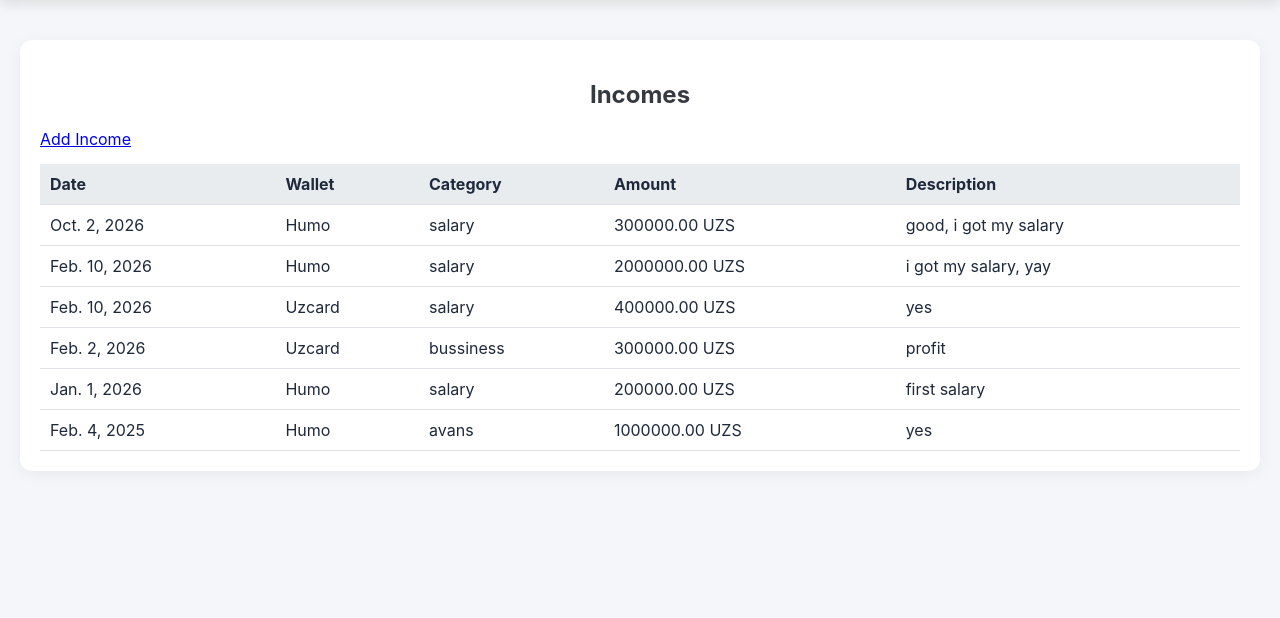
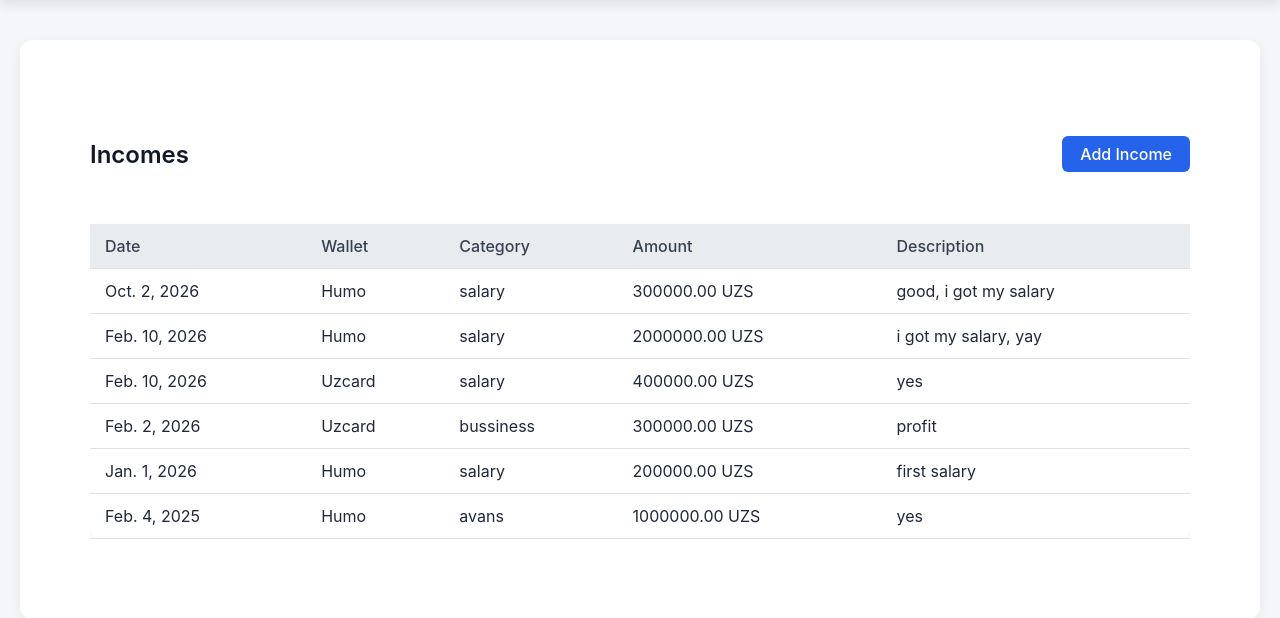
Before and after one commit to nijamila/project1, a Django app: page /en/transactions/incomes/ in a window 1280 px wide. Shown: the part 84-702 px from the top of the page. Run offline with Django 5.2, Linux system fonts and the light colour scheme; a user stored in the database is signed in; data comes from the database, SQL or seed files in the repository.

Commit message:
Refactor income list template for better UI
Updated the income list template to enhance styling and layout, including a new table design and improved button aesthetics.

```diff
--- a/apps/transactions/templates/transactions/income_list.html
+++ b/apps/transactions/templates/transactions/income_list.html
@@ -2,30 +2,42 @@
 {% block title %}Incomes{% endblock %}
 
 {% block content %}
-<h2>Incomes</h2>
-<a href="{% url 'transaction_income_create' %}">Add Income</a>
-<table>
-    <thead>
+<div style="max-width:1100px; margin:40px auto; padding:20px;">
+    <div style="display:flex; justify-content:space-between; align-items:center; margin-bottom:20px;">
+        <h2 style="color:#111827; font-weight:600;">Incomes</h2>
+        <a href="{% url 'transaction_income_create' %}"
+           style="background-color:#2563eb; color:#fff; padding:8px 18px; border-radius:6px; text-decoration:none; font-weight:500; transition:0.2s;">
+           Add Income
+        </a>
+    </div>
+
+    <div style="overflow-x:auto;">
+        <table style="width:100%; border-collapse:collapse; background:#fff; border-radius:10px; box-shadow:0 4px 12px rgba(0,0,0,0.05);">
+            <thead style="background:#f3f4f6;">
                 <tr>
-            <th>Date</th>
-            <th>Wallet</th>
-            <th>Category</th>
-            <th>Amount</th>
-            <th>Description</th>
+                    <th style="padding:12px 15px; text-align:left; font-weight:500; color:#374151;">Date</th>
+                    <th style="padding:12px 15px; text-align:left; font-weight:500; color:#374151;">Wallet</th>
+                    <th style="padding:12px 15px; text-align:left; font-weight:500; color:#374151;">Category</th>
+                    <th style="padding:12px 15px; text-align:left; font-weight:500; color:#374151;">Amount</th>
+                    <th style="padding:12px 15px; text-align:left; font-weight:500; color:#374151;">Description</th>
                 </tr>
             </thead>
             <tbody>
                 {% for income in incomes %}
-        <tr>
-            <td>{{ income.date }}</td>
-            <td>{{ income.wallet.name }}</td>
-            <td>{{ income.category.name }}</td>
-            <td>{{ income.amount }} {{ income.wallet.currency.code }}</td>
-            <td>{{ income.description|default:"-" }}</td>
+                <tr style="border-top:1px solid #e5e7eb;">
+                    <td style="padding:12px 15px;">{{ income.date }}</td>
+                    <td style="padding:12px 15px;">{{ income.wallet.name }}</td>
+                    <td style="padding:12px 15px;">{{ income.category.name }}</td>
+                    <td style="padding:12px 15px;">{{ income.amount }} {{ income.wallet.currency.code }}</td>
+                    <td style="padding:12px 15px;">{{ income.description|default:"-" }}</td>
                 </tr>
                 {% empty %}
-        <tr><td colspan="5">No records yet.</td></tr>
+                <tr>
+                    <td colspan="5" style="padding:12px 15px; text-align:center; color:#6b7280;">No records yet.</td>
+                </tr>
                 {% endfor %}
             </tbody>
         </table>
+    </div>
+</div>
 {% endblock %}
```
Lines whose indentation alone changed are shown as unchanged.
